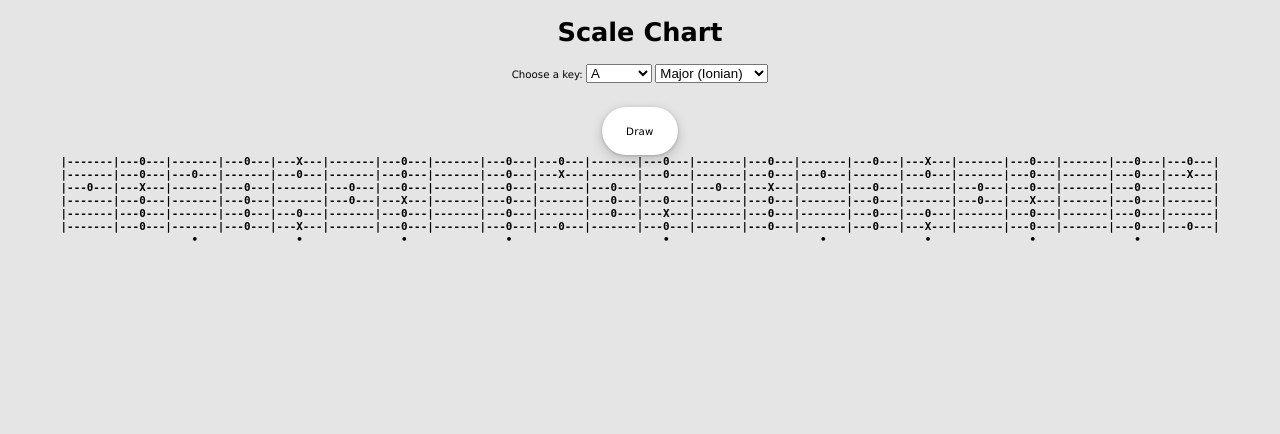
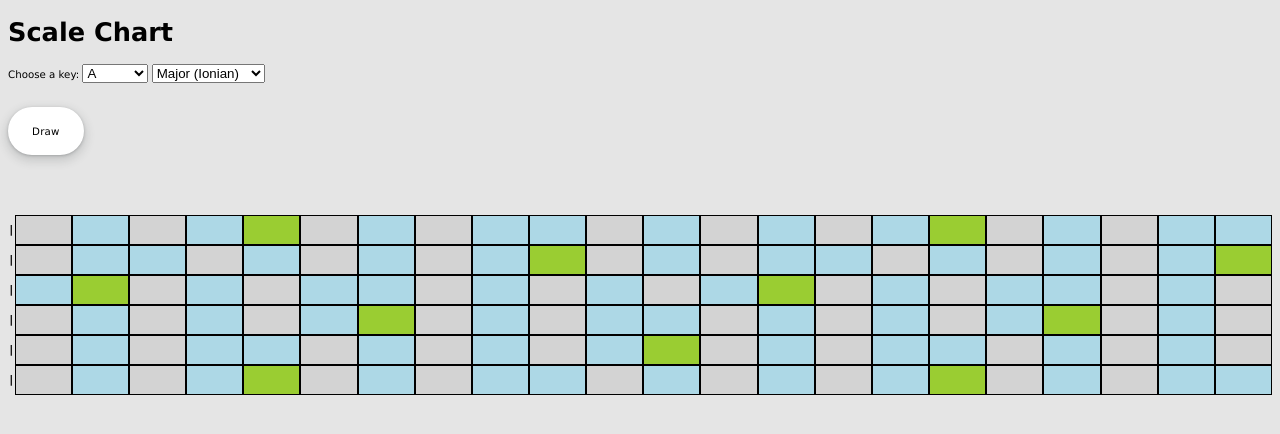
Before and after one commit to roadcapexpert/guitar_mapper, a Flask app: page / in a window 1280 px wide. Shown: the top 434 px of the page. Run offline with Flask 2, Linux system fonts and the light colour scheme.

Commit message:
Modified UI
Highlighting notes and roots

```diff
--- a/scale_chart/__init__.py
+++ b/scale_chart/__init__.py
@@ -40,7 +40,7 @@ def create_app(test_config=None):
         return render_template("index.html",
                                key_note_data=key_notes,
                                scale_type_data=scale_types,
-                               tab=fretboard.draw_neck(),
+                               string=fretboard.draw_neck(),
                                state=state)
 
     return app
--- a/scale_chart/scale_chart.py
+++ b/scale_chart/scale_chart.py
@@ -20,7 +20,7 @@ key_notes = [{"key": "A", "key_display": "A"},
              {"key": "G", "key_display": "G"},
              {"key": "G#", "key_display": "G♯ / A♭"}]
 notes = [d["key"] for d in key_notes]
-
+inlay_frets = [3, 5, 7, 9, 12, 15, 17, 19, 21]
 
 class FretBoard:
     # TODO change scale_types to use id, maybe put in database
@@ -55,6 +55,9 @@ class FretBoard:
         else:
             raise RuntimeError("Invalid root note")
 
+    # def create_fretboard2(self):
+
+
     def create_fretboard(self):
         """ Compile the fretboard """
         scale = self.compile_scale()
@@ -69,7 +72,8 @@ class FretBoard:
 
                 # add to string
                 string_so_far = self.neck[string]
-                updated_neck = string_so_far + self.create_string_tab(current_note, scale) + self.fret
+                updated_neck = string_so_far + self.create_string_tab(current_note, scale)
+                #+ self.fret
                 self.neck[string] = updated_neck
 
             current_fret += 1
@@ -81,13 +85,16 @@ class FretBoard:
             # I wanted the root note to be a different character
             # TODO refactor to remove duplicate code below
             if note == scale[0]:
-                string_tab = (self.empty_tab * (math.trunc(self.fret_width / 2))) + self.root_tab + (
-                            self.empty_tab * (math.trunc(self.fret_width / 2)))
+                # string_tab = (self.empty_tab * (math.trunc(self.fret_width / 2))) + self.root_tab + (
+                #             self.empty_tab * (math.trunc(self.fret_width / 2)))
+                string_tab = '<span class="string-tab root note"></span>'
             else:
-                string_tab = (self.empty_tab * (math.trunc(self.fret_width / 2))) + self.note_tab + (
-                            self.empty_tab * (math.trunc(self.fret_width / 2)))
+                # string_tab = (self.empty_tab * (math.trunc(self.fret_width / 2))) + self.note_tab + (
+                #             self.empty_tab * (math.trunc(self.fret_width / 2)))
+                string_tab = '<span class="string-tab note"></span>'
         else:
-            string_tab = self.empty_tab * self.fret_width
+            # string_tab = self.empty_tab * self.fret_width
+            string_tab = '<span class="string-tab"></span>'
 
         return string_tab
 
@@ -110,7 +117,6 @@ class FretBoard:
         return scale
 
     def add_inlay_markers(self):
-        inlay_frets = [3, 5, 7, 9, 12, 15, 17, 19, 21]
         inlay_list = ["&nbsp;"] * ((self.fret_width * self.fret_num) + (self.fret_num + 1))
         for inlay in inlay_frets:
             position = math.trunc(self.fret_width * (inlay - 0.5)) + inlay
@@ -126,7 +132,7 @@ class FretBoard:
             self.neck[string] = self.fret
 
         self.create_fretboard()
-        self.add_inlay_markers()
+        # self.add_inlay_markers()
 
         # draw neck
         print(*[str(v) for k, v in self.neck.items()], sep='\n')
--- a/scale_chart/static/main.css
+++ b/scale_chart/static/main.css
@@ -1,7 +1,7 @@
 
 body {
   background: rgba(0, 0, 0, 0.1);
-    text-align: center;
+  /* text-align: center; */
   font-family: Verdana, sans-serif;
 }
 form {
@@ -13,13 +13,33 @@ form {
 font-size: 2vw;
 }
 
-.tab {
+.fretboard {
+margin: 60px 0px;
+}
+
+.string {
 font-family: monospace, monospace;
 font-weight: bold;
 white-space: nowrap;
 font-size: .85vw;
+display: flex;
+justify-content: space-between;
+line-height: 30px;
 }
 
+span.string-tab {
+background: lightgray;
+border: 1px solid black;
+flex: 1;
+}
+
+span.string-tab.note {
+background: lightblue;
+}
+
+span.string-tab.note.root {
+background: yellowgreen;
+}
 
 .button-17 {
 align-items: center;
--- a/scale_chart/templates/index.html
+++ b/scale_chart/templates/index.html
@@ -30,8 +30,8 @@
     </form>
     {% endblock %}
     <div class="fretboard">
-    {% for k, v in tab.items() %}
-    <div class="tab">{{ v|safe }}</div>
+    {% for k, v in string.items() %}
+    <div class="string">{{ v|safe }}</div>
     {% endfor %}
     </div>
 </body>
```
Lines whose indentation alone changed are shown as unchanged.
